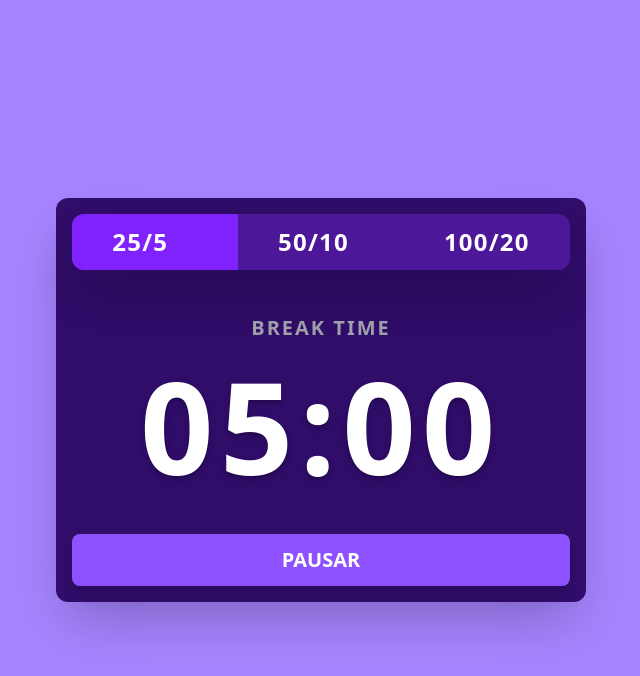
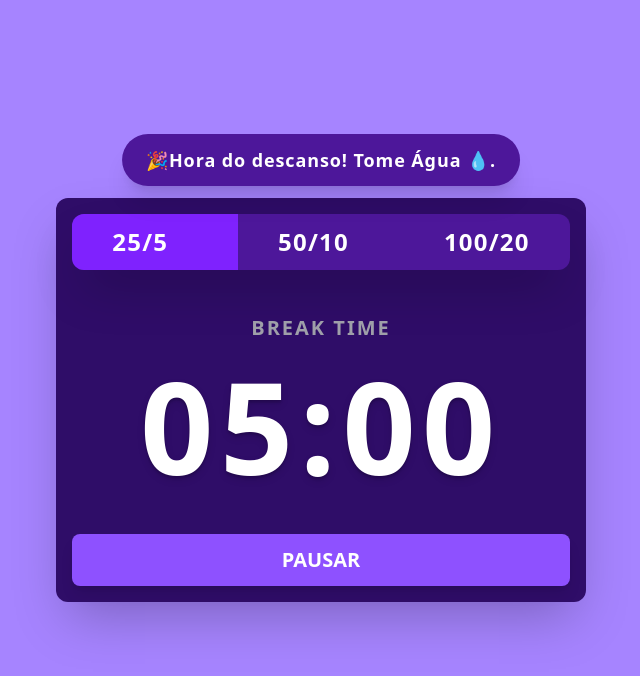
Before and after one commit to willUlisses/PomoForHer, a React (Vite) app in the folder Pomo-for-her/: page / in a window 1280 px wide. Both pictures are taken after a click on the button "INICIAR". Shown: the top 676 px of the page, without its empty margins (319-959 px from the left). Built offline with nearby package versions, Linux system fonts and the light colour scheme.

Commit message:
refactor: Implemented the toast visibility when the work time finishes

```diff
--- a/Pomo-for-her/src/Components/Timer.tsx
+++ b/Pomo-for-her/src/Components/Timer.tsx
@@ -1,6 +1,6 @@
 import { useEffect, useState } from "react";
 import Options from "./Options";
-
+import RestToast from "./RestToast";
 
 type TimerMode = "WORK" | "REST";
 
@@ -24,6 +24,7 @@ const Timer = () => {
     const [timeLeft, setTimeLeft] = useState<number>(2);
     const [timeMode, setTimeMode] = useState<TimerMode>("WORK");
     const [isPlaying, setIsPlaying] = useState<boolean>(false);
+    const [showToast, setShowToast] = useState<boolean>(false);
 
 
     const handleMinutesOptionSwitch = (option: string) => {
@@ -42,7 +43,10 @@ const Timer = () => {
         if (timeMode === "WORK") {
             setTimeMode("REST");
             setTimeLeft(durations.rest);
+            setShowToast(true);
 
+            const toastTimer = setTimeout(() => setShowToast(false), 5000);
+            return () => clearTimeout(toastTimer);
         } else {
             setTimeMode("WORK");
             setTimeLeft(durations.work);
@@ -69,7 +73,12 @@ const Timer = () => {
     const isWorkModeOn = (timeMode === "WORK");
 
     return (
-            <div className="flex flex-col gap-6 px-4 py-4 bg-violet-950 rounded-xl shadow-2xl text-white">
+            <div className="relative flex flex-col gap-6 px-4 py-4 bg-violet-950 rounded-xl shadow-2xl text-white">
+
+                <RestToast visible={showToast}>
+                    <span>🎉</span>
+                    <span>Hora do descanso! <strong>Tome Água 💧.</strong></span>
+                </RestToast>
 
                 <Options activeOption={activeOption} onOptionSelect={handleMinutesOptionSwitch}></Options>
 
```
